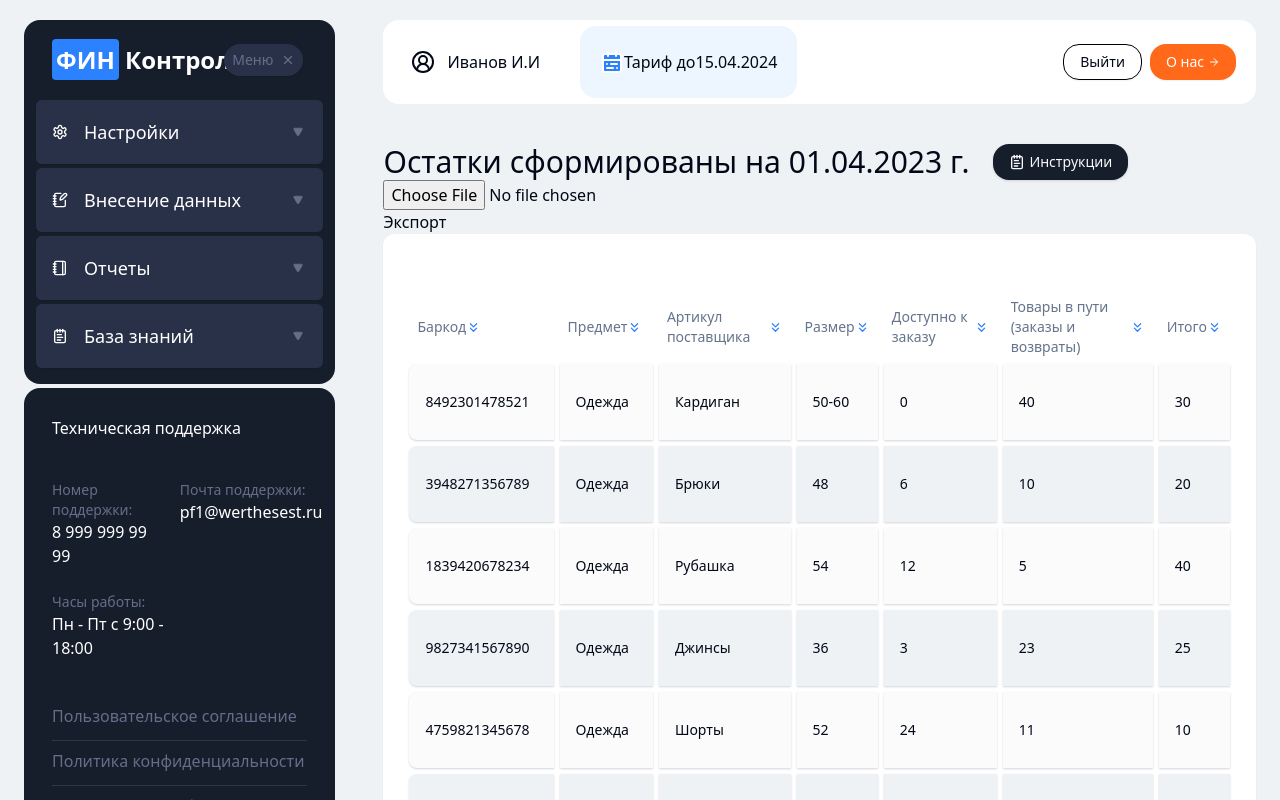
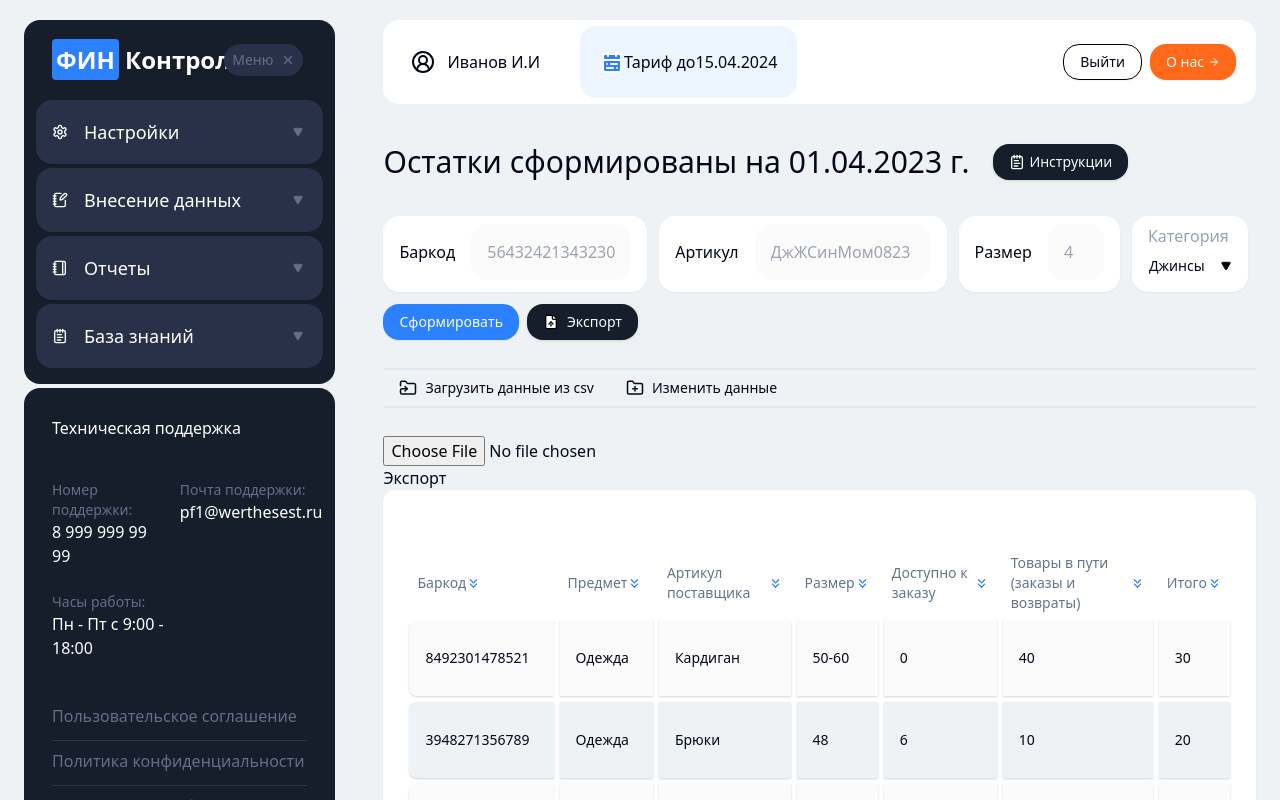
Before and after one commit to garold664/react-table-data-test, a React (Vite) app: page / in a window 1280 px wide. Shown: the top 800 px of the page. Built offline with nearby package versions, Linux system fonts and the light colour scheme.

Commit message:
create FormBlock component

```diff
--- a/package.json
+++ b/package.json
@@ -11,6 +11,7 @@
   },
   "dependencies": {
     "@radix-ui/react-icons": "^1.3.0",
+    "@radix-ui/react-select": "^2.1.1",
     "@radix-ui/react-slot": "^1.1.0",
     "class-variance-authority": "^0.7.0",
     "clsx": "^2.1.1",
--- a/src/App.tsx
+++ b/src/App.tsx
@@ -4,6 +4,8 @@
 import ProductsTable from './components/ProductsTable';
 import { Button } from './components/ui/button';
 import UserPanel from './components/UserPanel';
+import FormBlock from './components/FormBlock/FormBlock';
+// import FormControl from './components/FormControl';
 
 function App() {
   return (
@@ -17,7 +19,7 @@
       </aside>
       <div>
         <UserPanel />
-        <form action=""></form>
+        <FormBlock />
         <ProductsTable />
       </div>
     </div>
--- /dev/null
+++ b/src/components/FormBlock/FormBlock.tsx
@@ -0,0 +1,78 @@
+import { FileUpIcon, FolderPlusIcon, FolderSymlinkIcon } from 'lucide-react';
+import {
+  Select,
+  SelectContent,
+  SelectItem,
+  SelectTrigger,
+  SelectValue,
+} from '../../components/ui/select';
+import { Button } from '../ui/button';
+
+export default function FormBlock() {
+  return (
+    <form action="" className="">
+      <section className="flex gap-3 mb-3">
+        <div className="bg-white rounded-2xl px-4 py-2 space-x-4 shadow-sm box-content">
+          <label htmlFor="barcode">Баркод</label>
+          <input
+            id="barcode"
+            className="bg-muted-light p-4 rounded-2xl w-40"
+            type="text"
+            placeholder="5643242134323099"
+          />
+        </div>
+        <div className="bg-white rounded-2xl px-4 py-2 space-x-4 shadow-sm box-content">
+          <label htmlFor="article">Артикул</label>
+          <input
+            id="article"
+            className="bg-muted-light p-4 rounded-2xl w-44"
+            type="text"
+            placeholder="ДжЖСинМом0823"
+          />
+        </div>
+        <div className="bg-white rounded-2xl px-4 py-2 space-x-4 shadow-sm box-content">
+          <label htmlFor="article">Размер</label>
+          <input
+            id="article"
+            className="bg-muted-light p-4 rounded-2xl w-14 text-center"
+            type="number"
+            placeholder="44"
+          />
+        </div>
+        <div className="bg-white rounded-2xl px-4 py-2 shadow-sm box-content">
+          <label className="text-slate-400" htmlFor="article">
+            Категория
+          </label>
+
+          <Select>
+            <SelectTrigger className="space-x-4 w-full p-0">
+              <SelectValue placeholder="Джинсы" />
+            </SelectTrigger>
+            <SelectContent>
+              <SelectItem value="light">Шорты</SelectItem>
+              <SelectItem value="dark">Рубашка</SelectItem>
+              <SelectItem value="system">Кардиган</SelectItem>
+            </SelectContent>
+          </Select>
+        </div>
+      </section>
+      <div className="flex gap-2">
+        <Button variant={'accent'}>Сформировать</Button>
+        <Button className="space-x-2">
+          <FileUpIcon fill="white" stroke="black" size={16} />{' '}
+          <span>Экспорт</span>
+        </Button>
+      </div>
+      <footer className="flex mt-7 mb-7 border-t-2 border-b-2 border-slate-200">
+        <Button variant={'ghost'} className="flex gap-2">
+          <FolderSymlinkIcon size={18} />
+          <span>Загрузить данные из csv</span>
+        </Button>
+        <Button variant={'ghost'} className="flex gap-2">
+          <FolderPlusIcon size={18} />
+          <span>Изменить данные</span>
+        </Button>
+      </footer>
+    </form>
+  );
+}
--- a/src/components/UserPanel.tsx
+++ b/src/components/UserPanel.tsx
@@ -28,8 +28,8 @@
           О нас <ArrowRightIcon size={12} />
         </Button>
       </div>
-      <div className="mt-10 flex items-center gap-6">
-        <h1 className="text-3xl">Остатки сформированы на 01.04.2023 г.</h1>
+      <div className="mt-10 flex items-center gap-6 mb-9">
+        <h1 className="text-3xl ">Остатки сформированы на 01.04.2023 г.</h1>
         <Button className=" flex gap-1 text-sm">
           <NotepadTextIcon size={16} /> Инструкции
         </Button>
--- a/src/components/ui/button.tsx
+++ b/src/components/ui/button.tsx
@@ -5,23 +5,23 @@
 import { cn } from '../../lib/utils';
 
 const buttonVariants = cva(
-  'inline-flex items-center justify-center whitespace-nowrap rounded-md text-sm font-medium transition-colors focus-visible:outline-none focus-visible:ring-1 focus-visible:ring-ring disabled:pointer-events-none disabled:opacity-50',
+  'inline-flex items-center justify-center whitespace-nowrap rounded-2xl text-sm font-medium transition-colors focus-visible:outline-none focus-visible:ring-1 focus-visible:ring-ring disabled:pointer-events-none disabled:opacity-50',
   {
     variants: {
       variant: {
         default:
-          'bg-primary text-primary-foreground shadow hover:bg-primary/90 rounded-2xl',
+          'bg-primary text-primary-foreground shadow hover:bg-primary/90 ',
         destructive:
           'bg-destructive text-destructive-foreground shadow-sm hover:bg-destructive/90',
         outline:
-          'border border-input border-black rounded-2xl bg-background shadow-sm hover:bg-accent-foreground',
+          'border border-input border-black  bg-background shadow-sm hover:bg-accent-foreground',
         secondary:
           'bg-secondary text-secondary-foreground shadow-sm hover:bg-secondary/80',
         accent:
           'bg-accent text-secondary-foreground shadow-sm hover:bg-secondary/80',
         accent2:
-          'bg-accent2 text-secondary-foreground rounded-2xl shadow-sm hover:bg-accent2/80',
-        ghost: 'hover:bg-accent hover:text-accent-foreground',
+          'bg-accent2 text-secondary-foreground  shadow-sm hover:bg-accent2/80',
+        ghost: ' hover:text-accent',
         link: 'text-primary underline-offset-4 hover:underline',
       },
       size: {
--- /dev/null
+++ b/src/components/ui/select.tsx
@@ -0,0 +1,167 @@
+import * as React from 'react';
+import {
+  CheckIcon,
+  ChevronDownIcon,
+  ChevronUpIcon,
+} from '@radix-ui/react-icons';
+import * as SelectPrimitive from '@radix-ui/react-select';
+
+import { cn } from '../../lib/utils';
+import { TriangleIcon } from 'lucide-react';
+
+const Select = SelectPrimitive.Root;
+
+const SelectGroup = SelectPrimitive.Group;
+
+const SelectValue = SelectPrimitive.Value;
+
+const SelectTrigger = React.forwardRef<
+  React.ElementRef<typeof SelectPrimitive.Trigger>,
+  React.ComponentPropsWithoutRef<typeof SelectPrimitive.Trigger>
+>(({ className, children, ...props }, ref) => (
+  <SelectPrimitive.Trigger
+    ref={ref}
+    className={cn(
+      'flex h-9 w-full items-center justify-between whitespace-nowrap rounded-md border border-transparent bg-transparent px-3 py-2 text-sm  ring-offset-background placeholder:text-muted-foreground focus:outline-none focus:ring-1 focus:ring-ring disabled:cursor-not-allowed disabled:opacity-50 [&>span]:line-clamp-1',
+      className
+    )}
+    {...props}
+  >
+    {children}
+    <SelectPrimitive.Icon asChild>
+      <TriangleIcon
+        fill="currentColor"
+        stroke="currentColor"
+        size={10}
+        className=" text-black rotate-180"
+      />
+    </SelectPrimitive.Icon>
+  </SelectPrimitive.Trigger>
+));
+SelectTrigger.displayName = SelectPrimitive.Trigger.displayName;
+
+const SelectScrollUpButton = React.forwardRef<
+  React.ElementRef<typeof SelectPrimitive.ScrollUpButton>,
+  React.ComponentPropsWithoutRef<typeof SelectPrimitive.ScrollUpButton>
+>(({ className, ...props }, ref) => (
+  <SelectPrimitive.ScrollUpButton
+    ref={ref}
+    className={cn(
+      'flex cursor-default items-center justify-center py-1',
+      className
+    )}
+    {...props}
+  >
+    <ChevronUpIcon />
+  </SelectPrimitive.ScrollUpButton>
+));
+SelectScrollUpButton.displayName = SelectPrimitive.ScrollUpButton.displayName;
+
+const SelectScrollDownButton = React.forwardRef<
+  React.ElementRef<typeof SelectPrimitive.ScrollDownButton>,
+  React.ComponentPropsWithoutRef<typeof SelectPrimitive.ScrollDownButton>
+>(({ className, ...props }, ref) => (
+  <SelectPrimitive.ScrollDownButton
+    ref={ref}
+    className={cn(
+      'flex cursor-default items-center justify-center py-1',
+      className
+    )}
+    {...props}
+  >
+    <ChevronDownIcon />
+  </SelectPrimitive.ScrollDownButton>
+));
+SelectScrollDownButton.displayName =
+  SelectPrimitive.ScrollDownButton.displayName;
+
+const SelectContent = React.forwardRef<
+  React.ElementRef<typeof SelectPrimitive.Content>,
+  React.ComponentPropsWithoutRef<typeof SelectPrimitive.Content>
+>(({ className, children, position = 'popper', ...props }, ref) => (
+  <SelectPrimitive.Portal>
+    <SelectPrimitive.Content
+      ref={ref}
+      className={cn(
+        'relative z-50 max-h-96 min-w-[8rem] overflow-hidden rounded-md border bg-popover text-popover-foreground shadow-md data-[state=open]:animate-in data-[state=closed]:animate-out data-[state=closed]:fade-out-0 data-[state=open]:fade-in-0 data-[state=closed]:zoom-out-95 data-[state=open]:zoom-in-95 data-[side=bottom]:slide-in-from-top-2 data-[side=left]:slide-in-from-right-2 data-[side=right]:slide-in-from-left-2 data-[side=top]:slide-in-from-bottom-2',
+        position === 'popper' &&
+          'data-[side=bottom]:translate-y-1 data-[side=left]:-translate-x-1 data-[side=right]:translate-x-1 data-[side=top]:-translate-y-1',
+        className
+      )}
+      position={position}
+      {...props}
+    >
+      <SelectScrollUpButton />
+      <SelectPrimitive.Viewport
+        className={cn(
+          'p-1',
+          position === 'popper' &&
+            'h-[var(--radix-select-trigger-height)] w-full min-w-[var(--radix-select-trigger-width)]'
+        )}
+      >
+        {children}
+      </SelectPrimitive.Viewport>
+      <SelectScrollDownButton />
+    </SelectPrimitive.Content>
+  </SelectPrimitive.Portal>
+));
+SelectContent.displayName = SelectPrimitive.Content.displayName;
+
+const SelectLabel = React.forwardRef<
+  React.ElementRef<typeof SelectPrimitive.Label>,
+  React.ComponentPropsWithoutRef<typeof SelectPrimitive.Label>
+>(({ className, ...props }, ref) => (
+  <SelectPrimitive.Label
+    ref={ref}
+    className={cn('px-2 py-1.5 text-sm font-semibold', className)}
+    {...props}
+  />
+));
+SelectLabel.displayName = SelectPrimitive.Label.displayName;
+
+const SelectItem = React.forwardRef<
+  React.ElementRef<typeof SelectPrimitive.Item>,
+  React.ComponentPropsWithoutRef<typeof SelectPrimitive.Item>
+>(({ className, children, ...props }, ref) => (
+  <SelectPrimitive.Item
+    ref={ref}
+    className={cn(
+      'relative flex w-full cursor-default select-none items-center rounded-sm py-1.5 pl-2 pr-8 text-sm outline-none focus:bg-accent focus:text-accent-foreground data-[disabled]:pointer-events-none data-[disabled]:opacity-50',
+      className
+    )}
+    {...props}
+  >
+    <span className="absolute right-2 flex h-3.5 w-3.5 items-center justify-center">
+      <SelectPrimitive.ItemIndicator>
+        <CheckIcon className="h-4 w-4" />
+      </SelectPrimitive.ItemIndicator>
+    </span>
+    <SelectPrimitive.ItemText>{children}</SelectPrimitive.ItemText>
+  </SelectPrimitive.Item>
+));
+SelectItem.displayName = SelectPrimitive.Item.displayName;
+
+const SelectSeparator = React.forwardRef<
+  React.ElementRef<typeof SelectPrimitive.Separator>,
+  React.ComponentPropsWithoutRef<typeof SelectPrimitive.Separator>
+>(({ className, ...props }, ref) => (
+  <SelectPrimitive.Separator
+    ref={ref}
+    className={cn('-mx-1 my-1 h-px bg-muted', className)}
+    {...props}
+  />
+));
+SelectSeparator.displayName = SelectPrimitive.Separator.displayName;
+
+export {
+  Select,
+  SelectGroup,
+  SelectValue,
+  SelectTrigger,
+  SelectContent,
+  SelectLabel,
+  SelectItem,
+  SelectSeparator,
+  SelectScrollUpButton,
+  SelectScrollDownButton,
+};
```
Also changed, not shown: 1 other file (tests, documents, lock files or other folders).
